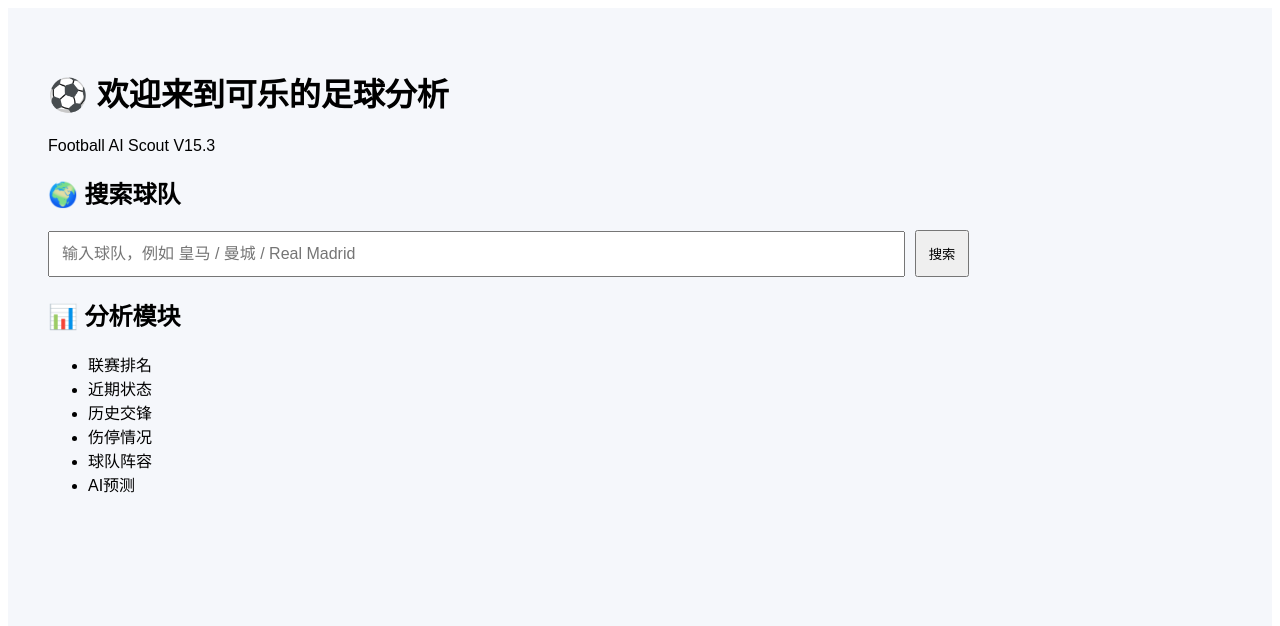
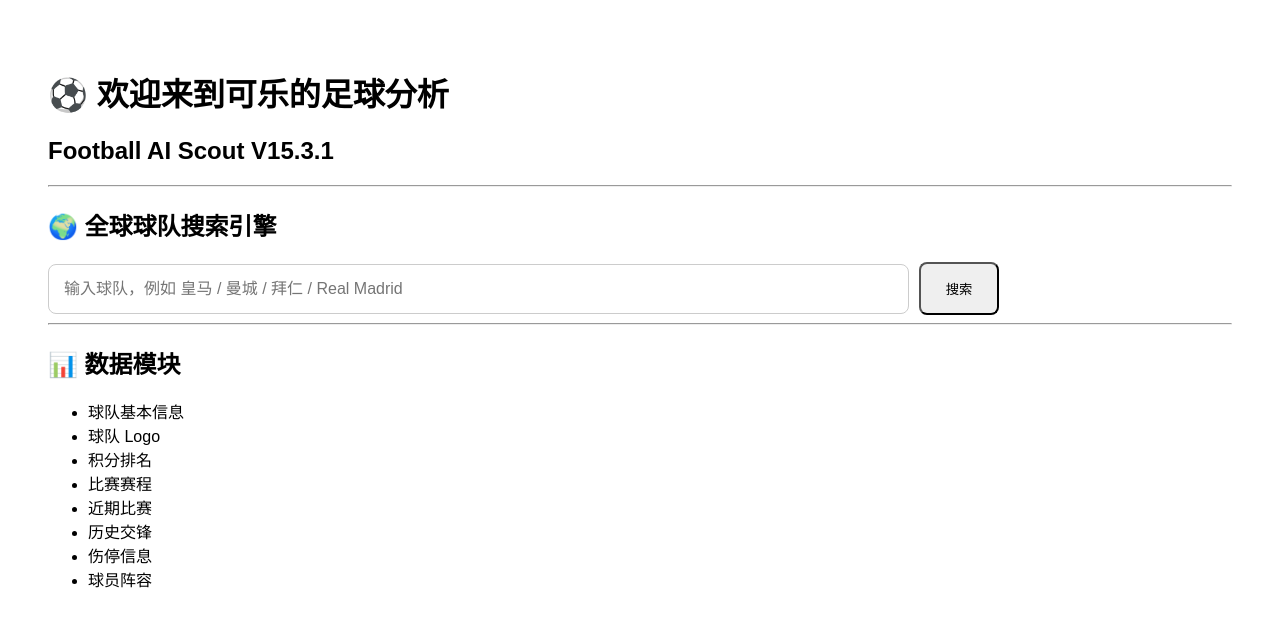
Before and after one commit to MrZhongH/football-ai-scout, a Next.js app: page / in a window 1280 px wide. Shown: the top 626 px of the page. Built offline with nearby package versions, Linux system fonts and the light colour scheme.

Commit message:
Update page.js

```diff
--- a/app/page.js
+++ b/app/page.js
@@ -1,33 +1,25 @@
 "use client";
 
-import { useEffect, useState } from "react";
+import { useState } from "react";
 
 
-export default function Home(){
+export default function Home() {
 
 
-const [keyword,setKeyword]=useState("");
+const [keyword,setKeyword] = useState("");
 
-const [team,setTeam]=useState(null);
+const [loading,setLoading] = useState(false);
 
-const [matches,setMatches]=useState([]);
+const [data,setData] = useState(null);
 
-const [h2h,setH2h]=useState([]);
-
-const [injuries,setInjuries]=useState([]);
-
-const [loading,setLoading]=useState(false);
-
-
-
-/*
-搜索球队
-*/
 
 async function searchTeam(){
 
 
-if(!keyword)return;
+if(!keyword){
+alert("请输入球队名称");
+return;
+}
 
 
 setLoading(true);
@@ -36,42 +28,20 @@ setLoading(true);
 try{
 
 
-const res=
-await fetch(
+const res = await fetch(
 `/api/team-search?q=${encodeURIComponent(keyword)}`
 );
 
 
-const data=
-await res.json();
+const json = await res.json();
 
 
-
-if(
-data.response &&
-data.response.length>0
-){
+setData(json);
 
 
-const teamData=
-data.response[0];
+}catch(error){
 
-
-setTeam(teamData);
-
-
-
-loadTeamData(
-teamData.team.id
-);
-
-
-}
-
-
-}catch(e){
-
-console.log(e);
+console.log(error);
 
 }
 
@@ -83,108 +53,40 @@ setLoading(false);
 
 
 
-/*
-加载球队分析数据
-*/
+return (
 
-async function loadTeamData(id){
+<main
+style={{
+padding:40,
+fontFamily:"Arial",
+background:"#ffffff",
+minHeight:"100vh"
+}}
+>
+
+
+<h1>
+⚽ 欢迎来到可乐的足球分析
+</h1>
+
+
+<h2>
+Football AI Scout V15.3.1
+</h2>
 
 
 
-// 最近比赛
-
-const matchRes=
-await fetch(
-`/api/last-matches?team=${id}`
-);
-
-
-const matchData=
-await matchRes.json();
-
-
-if(matchData.response){
-
-setMatches(
-matchData.response
-);
-
-}
-
-
-
-
-// 伤停
-
-const injuryRes=
-await fetch(
-`/api/injuries?team=${id}`
-);
-
-
-const injuryData=
-await injuryRes.json();
-
-
-
-if(injuryData.response){
-
-setInjuries(
-injuryData.response
-);
-
-}
-
-
-}
-
-
-
-
-
-
-return (
-
-<main
-
-style={{
-
-padding:40,
-
-fontFamily:"Arial",
-
-background:"#f5f7fb",
-
-minHeight:"100vh"
-
-}}
-
->
-
-
-
-<h1>
-
-⚽ 欢迎来到可乐的足球分析
-
-</h1>
-
-
-<p>
-
-Football AI Scout V15.3
-
-</p>
-
+<hr/>
 
 
 
 <h2>
-
-🌍 搜索球队
-
+🌍 全球球队搜索引擎
 </h2>
 
+
+
+<div>
 
 
 <input
@@ -195,20 +97,32 @@ onChange={
 (e)=>setKeyword(e.target.value)
 }
 
-placeholder="输入球队，例如 皇马 / 曼城 / Real Madrid"
+onKeyDown={
+(e)=>{
+if(e.key==="Enter"){
+searchTeam();
+}
+}
+}
+
+placeholder="输入球队，例如 皇马 / 曼城 / 拜仁 / Real Madrid"
 
 style={{
 
-padding:12,
+padding:15,
 
 width:"70%",
 
-fontSize:16
+fontSize:16,
+
+borderRadius:8,
+
+border:"1px solid #ccc"
 
 }}
 
+/>
 
-/>
 
 
 <button
@@ -217,115 +131,26 @@ onClick={searchTeam}
 
 style={{
 
-padding:12,
+padding:"15px 25px",
 
-marginLeft:10
+marginLeft:10,
+
+borderRadius:8,
+
+cursor:"pointer"
 
 }}
 
 >
 
-搜索
+{
+loading?
+"搜索中..."
+:
+"搜索"
+}
 
 </button>
-
-
-
-
-
-{
-loading &&
-
-<p>
-
-正在分析球队数据...
-
-</p>
-
-}
-
-
-
-
-
-{
-
-team &&
-
-
-<div>
-
-
-{/*球队基本信息*/}
-
-
-<div
-
-style={{
-
-background:"#fff",
-
-padding:25,
-
-marginTop:30,
-
-borderRadius:20
-
-}}
-
->
-
-
-<img
-
-src={team.team.logo}
-
-width="100"
-
-/>
-
-
-
-<h1>
-
-{team.team.name}
-
-</h1>
-
-
-
-<p>
-
-🌍 国家:
-
-{team.team.country}
-
-</p>
-
-
-
-<p>
-
-📅 成立:
-
-{team.team.founded || "暂无"}
-
-</p>
-
-
-
-<h3>
-
-🏟 主场
-
-</h3>
-
-
-<p>
-
-{team.venue?.name || "暂无"}
-
-</p>
 
 
 </div>
@@ -334,112 +159,18 @@ width="100"
 
 
 
-
-{/* 最近比赛 */}
-
-<h2>
-
-🔥 最近比赛
-
-</h2>
-
-
 {
-
-matches.slice(0,5).map((m,i)=>(
-
-
-<div
-
-key={i}
-
-style={{
-
-background:"#fff",
-
-padding:15,
-
-margin:"10px 0",
-
-borderRadius:12
-
-}}
-
->
-
-
-<p>
-
-{m.teams.home.name}
-
- vs
-
- {m.teams.away.name}
-
-</p>
-
-
-<p>
-
-比分:
-
-{m.goals.home}
-
--
-
-{m.goals.away}
-
-</p>
-
-
-
-<p>
-
-时间:
-
-{
-new Date(
-m.fixture.date
-).toLocaleDateString()
-}
-
-</p>
-
-
-
-</div>
-
-
-))
-
-
-}
-
-
-
-
-
-{/* 下一场比赛 */}
-
-<h2>
-
-📅 下一场比赛
-
-</h2>
-
-
-{
-
-matches[0] &&
-
+data &&
 
 <div
 
 style={{
 
-background:"#fff",
+marginTop:30,
 
-padding:20,
+background:"#f5f7fb",
+
+padding:25,
 
 borderRadius:15
 
@@ -448,24 +179,73 @@ borderRadius:15
 >
 
 
+<h2>
+🔎 搜索结果
+</h2>
+
+
+
+{
+data.error ?
+
+<p>
+{data.error}
+</p>
+
+
+:
+
+<>
+
+
 <h3>
-
-{matches[0].teams.home.name}
-
- VS
-
-{matches[0].teams.away.name}
-
+球队：
+{
+data.team || keyword
+}
 </h3>
 
 
+
 <p>
+状态：
+✅ API连接成功
+</p>
 
-赛事:
 
-{matches[0].league.name}
 
-</p>
+<pre
+
+style={{
+
+background:"#fff",
+
+padding:20,
+
+borderRadius:10,
+
+overflow:"auto"
+
+}}
+
+>
+
+{
+JSON.stringify(
+data,
+null,
+2
+)
+}
+
+</pre>
+
+
+</>
+
+
+}
+
 
 
 </div>
@@ -477,98 +257,63 @@ borderRadius:15
 
 
 
-
-{/*伤停*/}
-
-
-<h2>
-
-🚑 伤停信息
-
-</h2>
-
-
-{
-
-injuries.length===0
-
-?
-
-<p>
-
-暂无伤停数据
-
-</p>
-
-:
-
-injuries.slice(0,5).map((x,i)=>(
-
-<div key={i}>
-
-{x.player.name}
-
--
-
-{x.player.reason}
-
-</div>
-
-))
-
-}
-
-
-
-
-
-</div>
-
-}
-
-
+<hr/>
 
 
 
 <h2>
-
-📊 分析模块
-
+📊 数据模块
 </h2>
 
 
 <ul>
 
 <li>
-联赛排名
+球队基本信息
 </li>
 
+
 <li>
-近期状态
+球队 Logo
 </li>
+
+
+<li>
+积分排名
+</li>
+
+
+<li>
+比赛赛程
+</li>
+
+
+<li>
+近期比赛
+</li>
+
 
 <li>
 历史交锋
 </li>
 
+
 <li>
-伤停情况
+伤停信息
 </li>
 
+
 <li>
-球队阵容
+球员阵容
 </li>
 
-<li>
-AI预测
-</li>
 
 </ul>
 
 
 
+</main>
 
-</main>
 
 );
 
```
